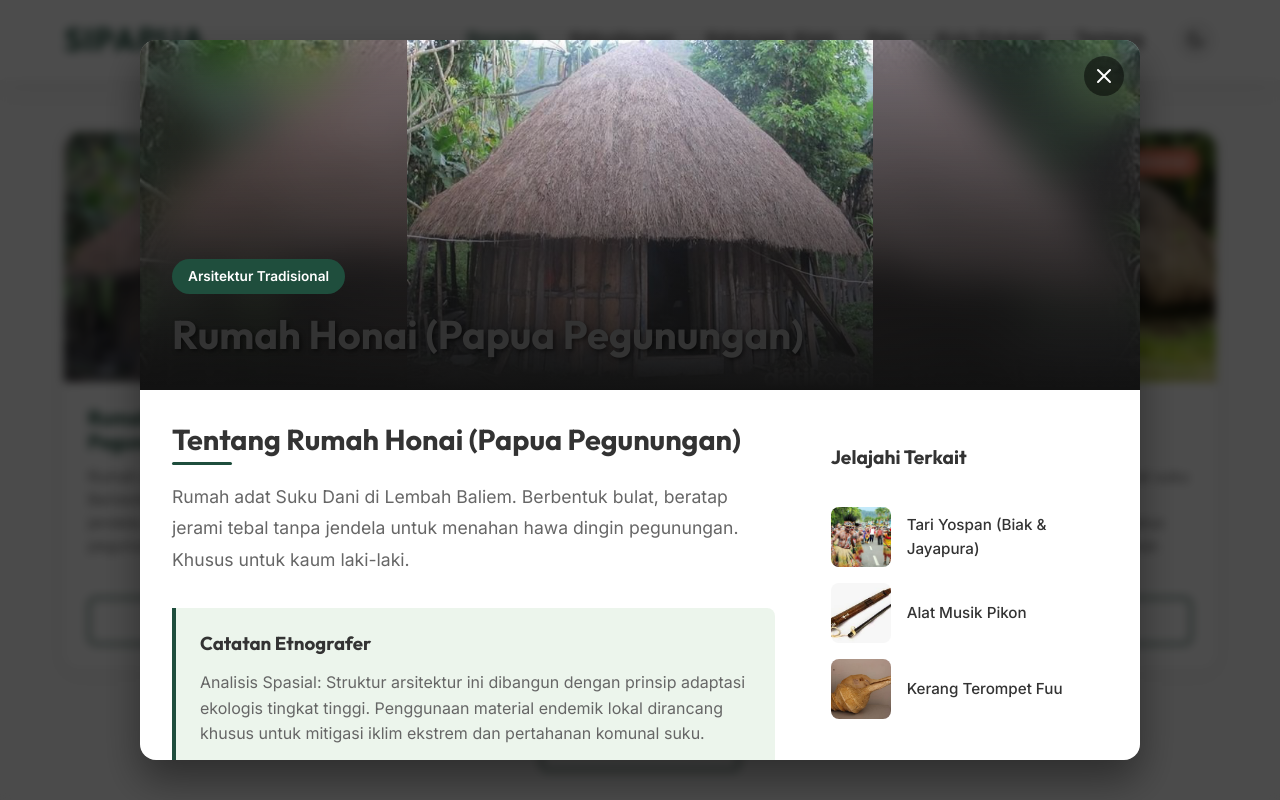
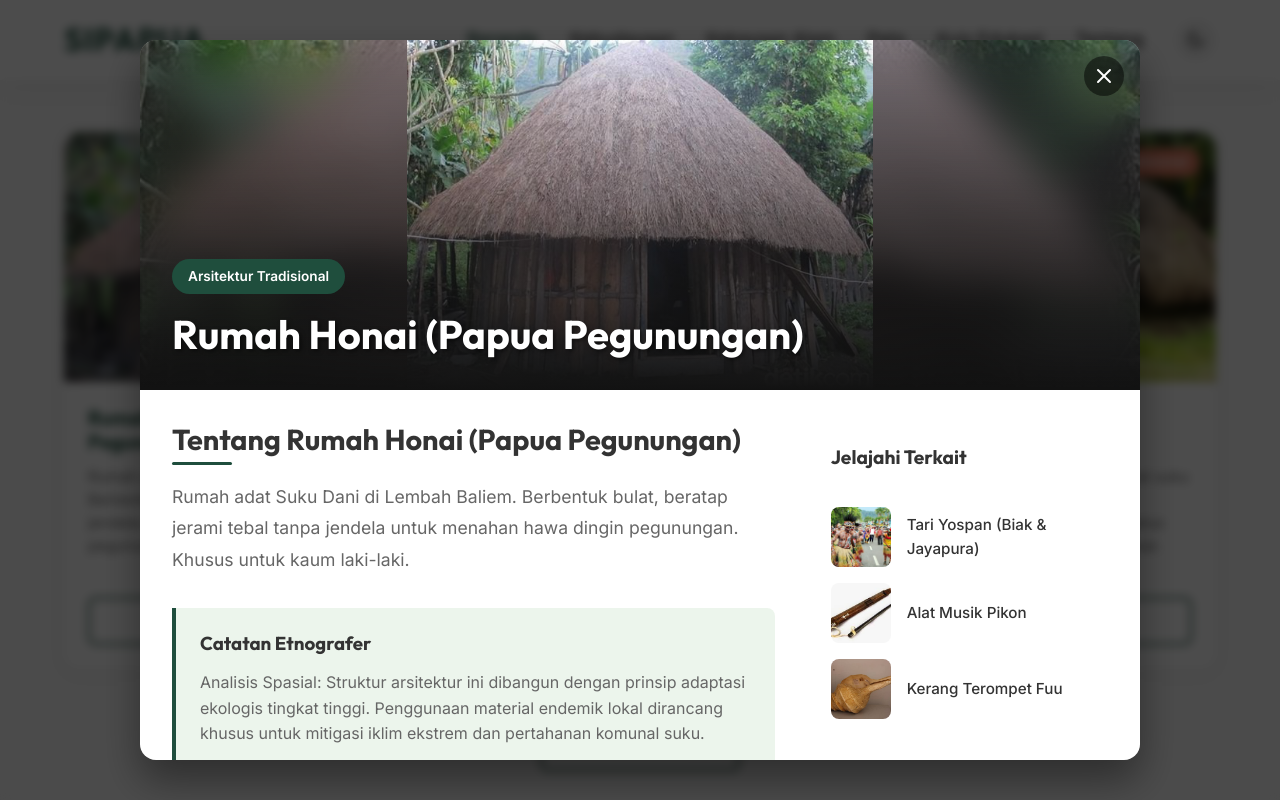
Before and after one commit to PFAHRI/Sipapua, a React (Vite) app: page / in a window 1280 px wide. Both pictures are taken after a click on the element 245 px from the left and 1316 px from the top of the page. Shown: the part 916-1716 px from the top of the page. Built offline with nearby package versions, Linux system fonts and the light colour scheme; a web font is replaced by a local one.

Commit message:
Fix: Make modal title white so it's readable over images

```diff
--- a/src/components/DetailModal.css
+++ b/src/components/DetailModal.css
@@ -119,7 +119,7 @@
 
 .modal-title {
   font-size: 2.5rem;
-  color: var(--color-text-main);
+  color: white;
   margin: 0;
   text-shadow: 2px 2px 4px rgba(0,0,0,0.5);
 }
```
